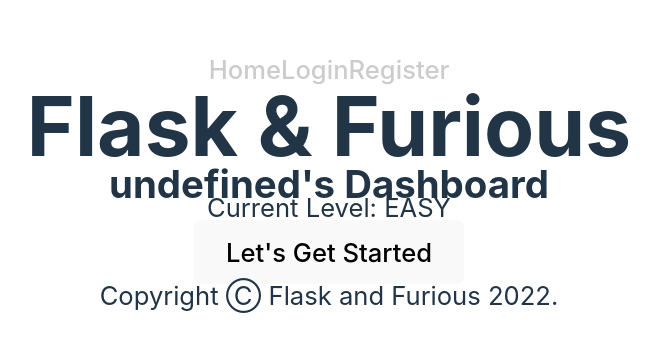
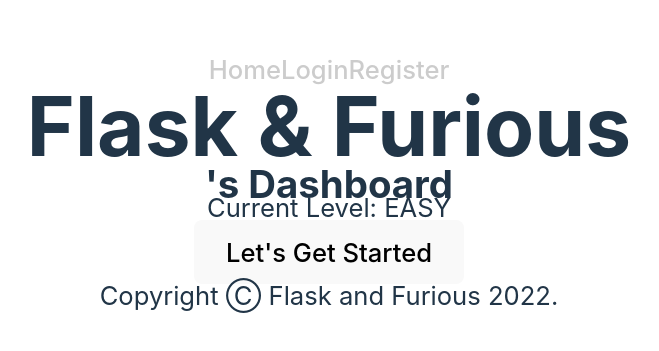
Before and after one commit to Flask-and-Furious/client_side, a React (Vite) app: page /dashboard in a window 1280 px wide. Shown: the part 217-568 px from the top of the page, without its empty margins (311-970 px from the left). Built offline with nearby package versions, Linux system fonts and the light colour scheme.

Commit message:
use useContext to show current user

```diff
--- a/src/pages/Dashboard/index.jsx
+++ b/src/pages/Dashboard/index.jsx
@@ -4,13 +4,13 @@ import { Button, Subtitle, Title } from "../../components";
 import { Context } from "../../Context";
 
 function DashboardPage() {
-  const { storedUsername, setStoredUsername } = useContext(Context);
+  const { storedSessionUser, setStoredSessionUser } = useContext(Context);
 
   return (
     <>
       <div>
         <Title title="Flask & Furious" />
-        <Subtitle subtitle={`${storedUsername}'s Dashboard`} />
+        <Subtitle subtitle={`${storedSessionUser}'s Dashboard`} />
         <p>Current Level: EASY</p>
       </div>
 
```
